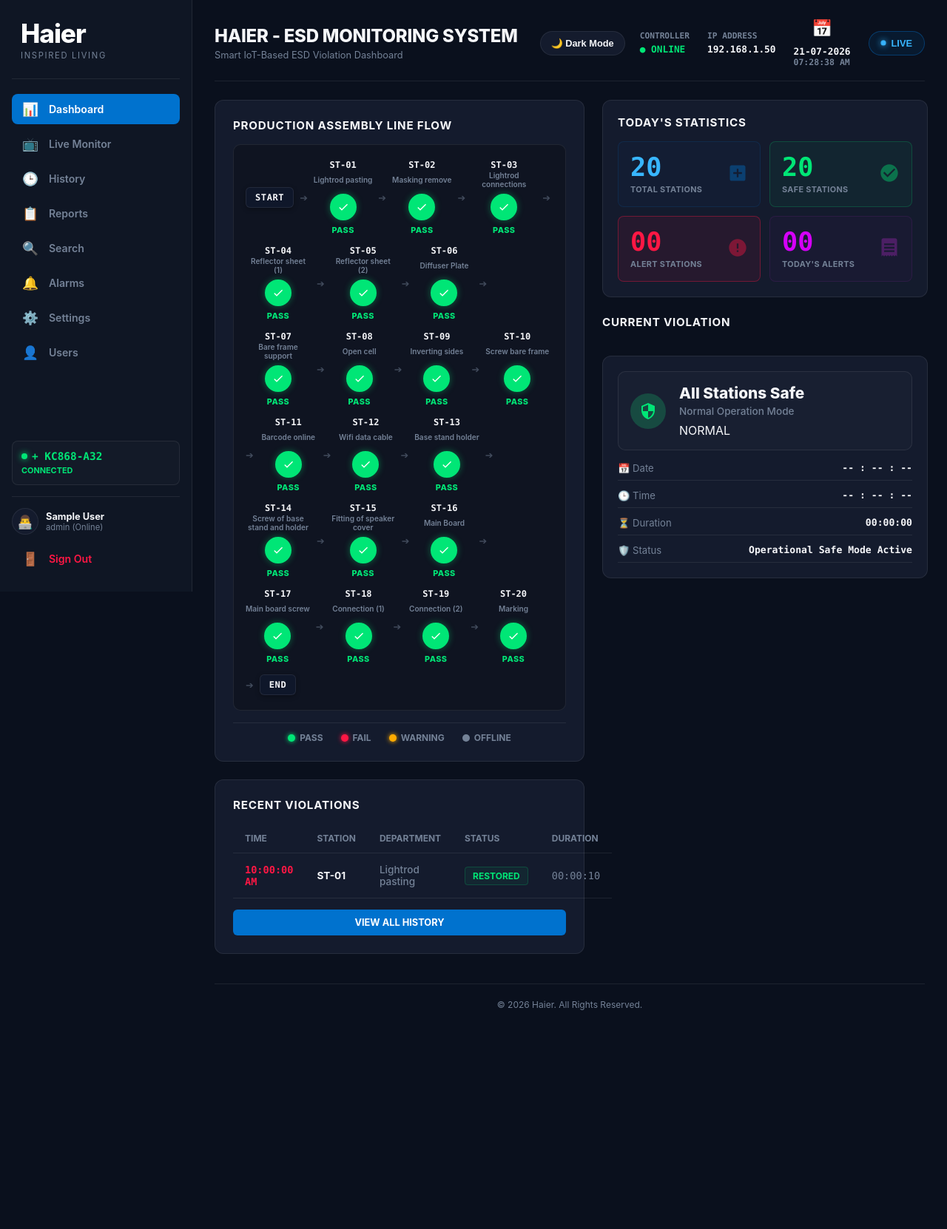
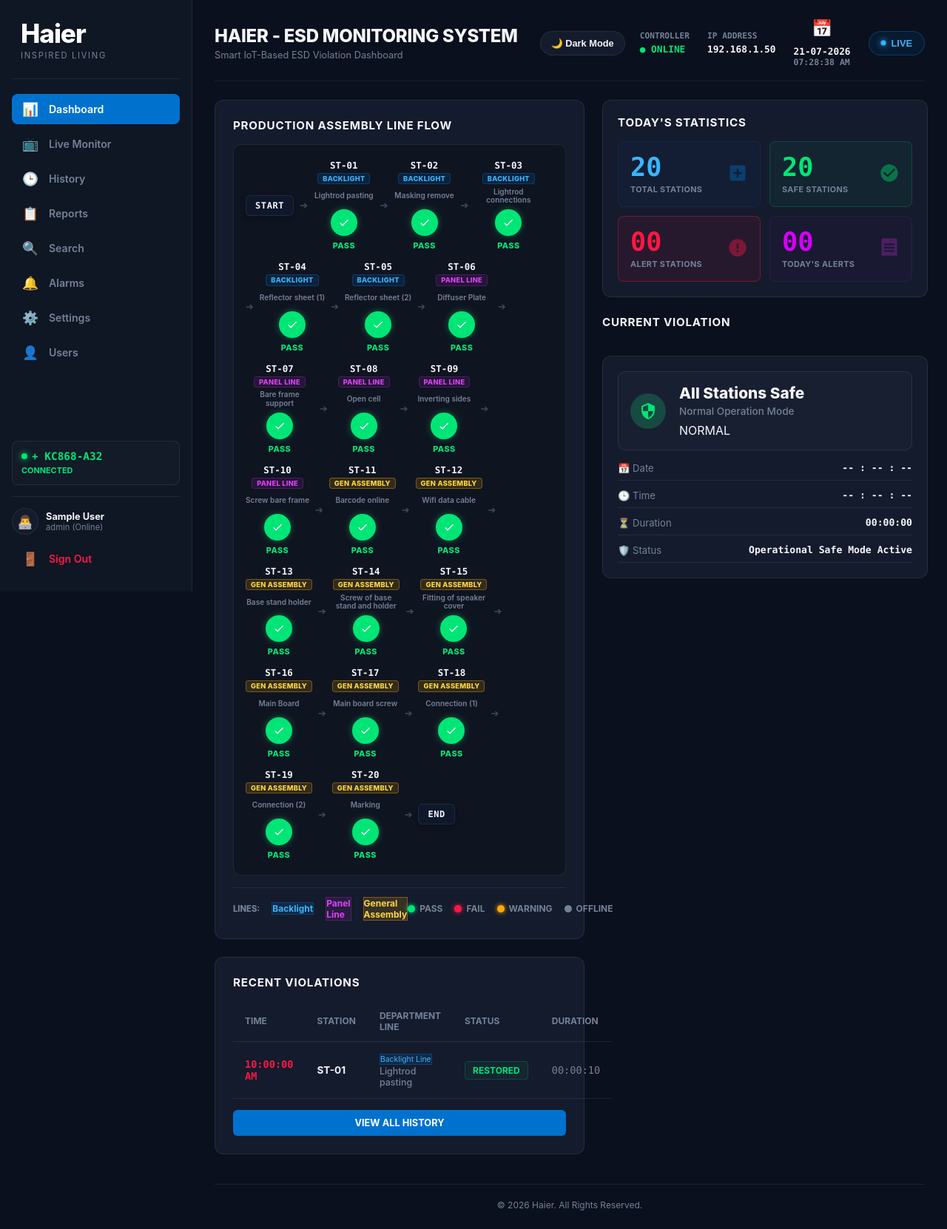
Before and after one commit to bsee23042/Haier_ESD_Dashboard, a Flask app: page / in a window 1280 px wide. Shown: the whole page at 74% size. Before the commit the page ends 1366 px from the top, so only its background shows below. Run offline with Flask 3, Linux system fonts and the light colour scheme; the visitor is signed in with stand-in values (Sample User, id 1); data comes from the database, SQL or seed files in the repository; tables that the repository leaves empty hold one stand-in row (values such as "Sample post"); data that the repository does not hold is empty.

Commit message:
Add production line category badges (Backlight Line, Panel Line, General Assembly) across dashboard, live monitor, history, search, and alarms

```diff
--- a/app.py
+++ b/app.py
@@ -1147,6 +1147,16 @@ def api_get_config():
     })
 
 
+def get_station_category(sid):
+    if 1 <= sid <= 5:
+        return "Backlight Line"
+    elif 6 <= sid <= 10:
+        return "Panel Line"
+    elif 11 <= sid <= 20:
+        return "General Assembly"
+    return "Assembly Line"
+
+
 @app.route("/api/v1/stations", methods=["GET"])
 @login_required
 def get_stations():
@@ -1166,6 +1176,7 @@ def get_stations():
                 "station_code": s.station_code,
                 "kc868_channel": s.kc868_channel,
                 "description": s.description,
+                "category": get_station_category(s.id),
                 "status": s.status,
                 "current_state": s.current_state,
                 "violation_start": violation_start
@@ -1222,6 +1233,7 @@ def get_logs():
             "id": e.id,
             "station_code": e.station.station_code,
             "station_description": e.station.description if e.station else "",
+            "station_category": get_station_category(e.station.id) if e.station else "Assembly Line",
             "event_type": e.event_type,
             "event_timestamp": e.event_timestamp.isoformat(),
             "duration_seconds": e.duration_seconds,
--- a/templates/alarms.html
+++ b/templates/alarms.html
@@ -25,7 +25,11 @@
               {{ ev.event_timestamp.strftime('%Y-%m-%d %H:%M:%S') }}
             </td>
             <td style="font-weight: 700; color: var(--status-violation);">{{ ev.station.station_code.replace("ESD-STN-", "ST-") }}</td>
-            <td style="color: var(--text-muted);">{{ ev.station.description }}</td>
+            <td>
+              {% set cat = "Backlight Line" if ev.station.id <= 5 else ("Panel Line" if ev.station.id <= 10 else "General Assembly") %}
+              <div style="font-size: 0.72rem; font-weight: 700; color: {% if ev.station.id <= 5 %}#38b6ff{% elif ev.station.id <= 10 %}#e040fb{% else %}#ffd740{% endif %}; text-transform: uppercase;">{{ cat }}</div>
+              <div style="color: var(--text-muted); font-size: 0.82rem;">{{ ev.station.description }}</div>
+            </td>
             <td style="font-family: var(--font-mono); font-weight: bold; color: var(--status-violation);" class="live-duration-col">
               00:00:00
             </td>
--- a/templates/dashboard.html
+++ b/templates/dashboard.html
@@ -63,8 +63,8 @@
     flex-direction: column;
     align-items: center;
     justify-content: center;
-    min-width: 78px;
-    max-width: 88px;
+    min-width: 82px;
+    max-width: 92px;
     position: relative;
     cursor: pointer;
     transition: transform 0.2s ease;
@@ -75,11 +75,41 @@
   }
 
   .flow-node .node-code {
-    font-size: 0.75rem;
+    font-size: 0.78rem;
     font-weight: 800;
     color: var(--text-main);
     font-family: var(--font-mono);
-    margin-bottom: 2px;
+    margin-bottom: 3px;
+  }
+
+  .flow-node .node-cat {
+    font-size: 0.58rem;
+    font-weight: 800;
+    padding: 2px 6px;
+    border-radius: 4px;
+    text-transform: uppercase;
+    letter-spacing: 0.03em;
+    margin-bottom: 4px;
+    white-space: nowrap;
+    line-height: 1;
+  }
+
+  .cat-backlight {
+    background: rgba(0, 114, 206, 0.15);
+    color: #38b6ff;
+    border: 1px solid rgba(0, 114, 206, 0.35);
+  }
+
+  .cat-panel {
+    background: rgba(156, 39, 176, 0.15);
+    color: #e040fb;
+    border: 1px solid rgba(156, 39, 176, 0.35);
+  }
+
+  .cat-assembly {
+    background: rgba(255, 171, 0, 0.15);
+    color: #ffd740;
+    border: 1px solid rgba(255, 171, 0, 0.35);
   }
 
   .flow-node .node-name {
@@ -153,14 +183,19 @@
   .flow-legend {
     display: flex;
     align-items: center;
-    justify-content: center;
-    gap: 24px;
+    justify-content: space-between;
     margin-top: 16px;
     padding-top: 12px;
     border-top: 1px solid var(--border-color);
     font-size: 0.75rem;
     font-weight: 700;
     color: var(--text-muted);
+  }
+
+  .legend-group {
+    display: flex;
+    align-items: center;
+    gap: 16px;
   }
 
   .legend-item {
@@ -344,10 +379,18 @@
         <!-- Assembly Flow dynamic rendering -->
       </div>
       <div class="flow-legend">
-        <div class="legend-item"><span class="legend-dot pass"></span> PASS</div>
-        <div class="legend-item"><span class="legend-dot fail"></span> FAIL</div>
-        <div class="legend-item"><span class="legend-dot warning"></span> WARNING</div>
-        <div class="legend-item"><span class="legend-dot offline"></span> OFFLINE</div>
+        <div class="legend-group">
+          <span style="font-size:0.7rem; text-transform:uppercase; font-weight:800; color:var(--text-muted);">Lines:</span>
+          <span class="node-cat cat-backlight">Backlight</span>
+          <span class="node-cat cat-panel">Panel Line</span>
+          <span class="node-cat cat-assembly">General Assembly</span>
+        </div>
+        <div class="legend-group">
+          <div class="legend-item"><span class="legend-dot pass"></span> PASS</div>
+          <div class="legend-item"><span class="legend-dot fail"></span> FAIL</div>
+          <div class="legend-item"><span class="legend-dot warning"></span> WARNING</div>
+          <div class="legend-item"><span class="legend-dot offline"></span> OFFLINE</div>
+        </div>
       </div>
     </div>
 
@@ -359,7 +402,7 @@
           <tr>
             <th>Time</th>
             <th>Station</th>
-            <th>Department</th>
+            <th>Department Line</th>
             <th>Status</th>
             <th>Duration</th>
           </tr>
@@ -463,6 +506,13 @@ const dashboardState = {
   stations: {}
 };
 
+function getLineCategory(idNum) {
+  if (idNum >= 1 && idNum <= 5) return { name: "Backlight", css: "cat-backlight" };
+  if (idNum >= 6 && idNum <= 10) return { name: "Panel Line", css: "cat-panel" };
+  if (idNum >= 11 && idNum <= 20) return { name: "Gen Assembly", css: "cat-assembly" };
+  return { name: "Assembly", css: "cat-assembly" };
+}
+
 function renderGrid() {
   const grid = document.getElementById("grid");
   if (!grid) return;
@@ -490,14 +540,17 @@ function renderGrid() {
     const isViolated = station.current_state;
     const cleanId = station.station_code ? station.station_code.replace("ESD-STN-", "ST-") : "";
     const stName = station.description || "Station";
+    const stIdNum = parseInt(station.id);
+    const catInfo = getLineCategory(stIdNum);
 
     const node = document.createElement("div");
     node.className = `flow-node ${isViolated ? 'violation' : 'safe'}`;
     node.id = `tile-${station.id}`;
-    node.title = `${cleanId}: ${stName}`;
+    node.title = `${cleanId} (${catInfo.name}): ${stName}`;
 
     node.innerHTML = `
       <div class="node-code">${cleanId}</div>
+      <div class="node-cat ${catInfo.css}">${catInfo.name}</div>
       <div class="node-name" title="${stName}">${stName}</div>
       <div class="node-circle">
         ${isViolated ? `
@@ -572,11 +625,16 @@ async function fetchRecentLogs() {
         const parsedTime = log.event_timestamp ? new Date(log.event_timestamp.endsWith('Z') ? log.event_timestamp : log.event_timestamp + 'Z').toLocaleTimeString() : "";
         const duration = log.duration_seconds ? formatSeconds(log.duration_seconds) : "00:00:00";
         const isViol = log.event_type === "VIOLATION";
+        const catName = log.station_category || "Assembly Line";
+        const catCss = catName.includes("Backlight") ? "cat-backlight" : (catName.includes("Panel") ? "cat-panel" : "cat-assembly");
 
         tr.innerHTML = `
           <td class="cell-time">${parsedTime}</td>
           <td class="cell-station">${cleanStName}</td>
-          <td style="color:var(--text-muted); font-weight:500;">${log.station_description || "Assembly Line"}</td>
+          <td>
+            <span class="node-cat ${catCss}" style="font-size:0.65rem;">${catName}</span>
+            <div style="font-size:0.78rem; color:var(--text-muted); font-weight:500; margin-top:2px;">${log.station_description || ""}</div>
+          </td>
           <td><span class="${isViol ? 'badge-alert' : 'badge-ok'}">${isViol ? 'ALERT' : 'RESTORED'}</span></td>
           <td class="cell-duration">${duration}</td>
         `;
@@ -620,13 +678,16 @@ function recalculateStats() {
 
   if (criticalStations.length > 0) {
     const primary = criticalStations[0];
+    const stIdNum = parseInt(primary.id);
+    const catInfo = getLineCategory(stIdNum);
+
     if (alertCard) alertCard.className = "current-violation-card active-alert";
     if (cardBadge) {
       cardBadge.className = "badge-alert";
       cardBadge.innerText = "ALERT";
     }
     if (cardTitle) cardTitle.innerHTML = primary.station_code ? primary.station_code.replace("ESD-STN-", "STATION ") : "";
-    if (cardSubtitle) cardSubtitle.innerText = primary.description || "Assembly Line";
+    if (cardSubtitle) cardSubtitle.innerHTML = `<span class="node-cat ${catInfo.css}" style="font-size:0.68rem; margin-right:4px;">${catInfo.name}</span> ${primary.description || "Station"}`;
 
     if (iconContainer) {
       iconContainer.innerHTML = `
--- a/templates/history.html
+++ b/templates/history.html
@@ -62,7 +62,11 @@
           <tr>
             <td style="font-family: var(--font-mono); font-weight: 600;">{{ event.event_timestamp.strftime('%Y-%m-%d %H:%M:%S') }}</td>
             <td style="font-weight: 700;">{{ event.station.station_code.replace("ESD-STN-", "ST-") }}</td>
-            <td style="color: var(--text-muted);">{{ event.station.description }}</td>
+            <td>
+              {% set cat = "Backlight Line" if event.station.id <= 5 else ("Panel Line" if event.station.id <= 10 else "General Assembly") %}
+              <div style="font-size: 0.72rem; font-weight: 700; color: {% if event.station.id <= 5 %}#38b6ff{% elif event.station.id <= 10 %}#e040fb{% else %}#ffd740{% endif %}; text-transform: uppercase;">{{ cat }}</div>
+              <div style="color: var(--text-muted); font-size: 0.82rem;">{{ event.station.description }}</div>
+            </td>
             <td>
               <span class="{% if event.event_type == 'VIOLATION' %}badge-alert{% else %}badge-ok{% endif %}">
                 {{ event.event_type }}
--- a/templates/live_monitor.html
+++ b/templates/live_monitor.html
@@ -161,7 +161,10 @@ function renderMonitorGrid() {
           <span class="badge-status">${isViol ? 'VIOLATION' : 'NORMAL'}</span>
         </div>
         <div class="monitor-body">
-          <div class="monitor-desc">${station.description || 'Assembly Line Station'}</div>
+          <div style="margin-bottom: 4px;">
+            <span style="font-size:0.63rem; font-weight:800; padding:2px 6px; border-radius:4px; text-transform:uppercase; ${station.category && station.category.includes('Backlight') ? 'background:rgba(0,114,206,0.15); color:#38b6ff; border:1px solid rgba(0,114,206,0.35);' : (station.category && station.category.includes('Panel') ? 'background:rgba(156,39,176,0.15); color:#e040fb; border:1px solid rgba(156,39,176,0.35);' : 'background:rgba(255,171,0,0.15); color:#ffd740; border:1px solid rgba(255,171,0,0.35);')}">${station.category || 'Assembly Line'}</span>
+          </div>
+          <div class="monitor-desc" style="font-weight:700; color:var(--text-main);">${station.description || 'Station'}</div>
           <div class="monitor-channel">DI Channel ${station.kc868_channel}</div>
         </div>
       </div>
--- a/templates/search.html
+++ b/templates/search.html
@@ -59,7 +59,11 @@
             <tr>
               <td style="font-family: var(--font-mono); font-weight: 600;">{{ r.event_timestamp.strftime('%Y-%m-%d %H:%M:%S') }}</td>
               <td style="font-weight: 700;">{{ r.station.station_code.replace("ESD-STN-", "ST-") }}</td>
-              <td style="color: var(--text-muted);">{{ r.station.description }}</td>
+               <td>
+                 {% set cat = "Backlight Line" if r.station.id <= 5 else ("Panel Line" if r.station.id <= 10 else "General Assembly") %}
+                 <div style="font-size: 0.72rem; font-weight: 700; color: {% if r.station.id <= 5 %}#38b6ff{% elif r.station.id <= 10 %}#e040fb{% else %}#ffd740{% endif %}; text-transform: uppercase;">{{ cat }}</div>
+                 <div style="color: var(--text-muted); font-size: 0.82rem;">{{ r.station.description }}</div>
+               </td>
               <td>
                 <span class="{% if r.event_type == 'VIOLATION' %}badge-alert{% else %}badge-ok{% endif %}">
                   {{ r.event_type }}
```
Also changed, not shown: 2 other files.
